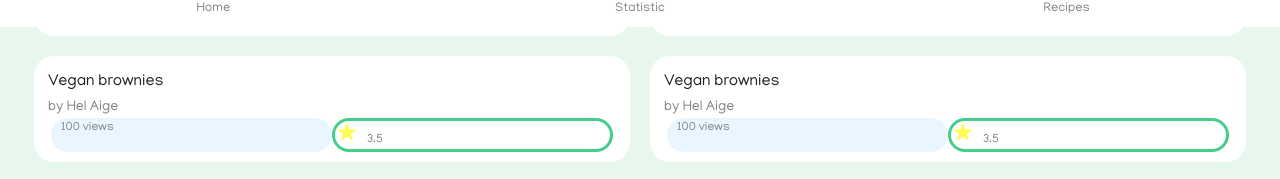
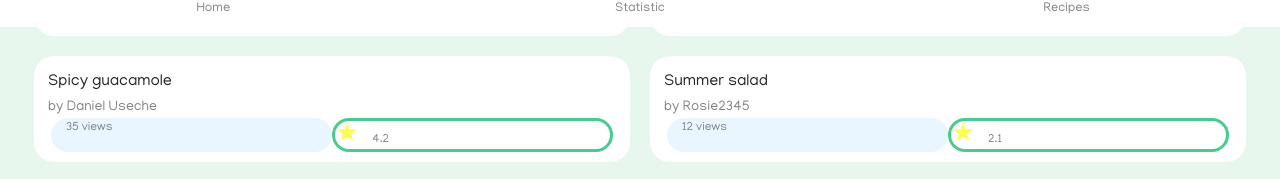
Before and after one commit to usechedaniel88/front-recette-social-las-abuelas, a React (Create React App) app: page /home-social in a window 1280 px wide. Shown: the part 773-952 px from the top of the page. Built offline with nearby package versions, Linux system fonts and the light colour scheme.

Commit message:
home-social-page estilos 90% hecho

```diff
--- a/src/components/RecipeCard/RecipeCard.tsx
+++ b/src/components/RecipeCard/RecipeCard.tsx
@@ -1,21 +1,26 @@
-import React from 'react'
+
 import star  from '../../assets/icons/star-yellow.png'
-import { RecipeAutor, RecipeContainer, RecipeDetails, RecipeInfo, StarContainer, ViewsContainer } from './recipeCard.style'
+import { RecipeAutor, RecipeContainer, RecipeDetails, RecipeInfo, StarContainer, StarImage,  ViewsContainer } from './recipeCard.style'
 
-type Props = {}
+type Props = {
+  recipeName: string;
+  by: string;
+  views: number;
+  califications: number;
+}
 
 const RecipeCard = (props: Props) => {
   return (
     <RecipeContainer>
-        <h5>Vegan brownies</h5>
-        <RecipeAutor>by Hel Aige</RecipeAutor>
+        <h5>{props.recipeName}</h5>
+        <RecipeAutor>by {props.by}</RecipeAutor>
         <RecipeInfo>
             <ViewsContainer>
-                <RecipeDetails>100 views</RecipeDetails>
+                <RecipeDetails>{props.views} views</RecipeDetails>
             </ViewsContainer>
             <StarContainer>
-            <img src={star} alt='star' width='20px' height='20px'/>
-            <RecipeDetails>3.5</RecipeDetails>
+            <StarImage src={star} alt='star'/>
+            <RecipeDetails>{props.califications}</RecipeDetails>
             </StarContainer>
         </RecipeInfo>
 
--- a/src/components/RecipeCard/recipeCard.style.tsx
+++ b/src/components/RecipeCard/recipeCard.style.tsx
@@ -36,5 +36,9 @@ export const RecipeAutor = styled.p`
 export const RecipeDetails = styled.span`
     color: ${theme.GrayText};
     font-size: 0.75rem;
-    padding: 10px;
+    padding: 15px;
 `
+export const StarImage = styled.img`
+width:20px;
+ height:20px;
+`
--- a/src/pages/HomeSocialPage/HomeSocialPage.tsx
+++ b/src/pages/HomeSocialPage/HomeSocialPage.tsx
@@ -19,10 +19,10 @@ const SocialPage = (props: Props) => {
         <StyleH1>Let’s get cooking!</StyleH1>
         <H4Home>New recipes this week:</H4Home>
         <ContainerHome>
-        <RecipeCard/>
-        <RecipeCard/>
-        <RecipeCard/>
-        <RecipeCard/>
+        <RecipeCard recipeName={'Vegan brownies'} by={'Hel Aige'} views={100} califications={3.5}/>
+        <RecipeCard recipeName={'Chocolate cake'} by={'Fabio'} views={50} califications={4.9}/>
+        <RecipeCard recipeName={'Spicy guacamole'} by={'Daniel Useche'} views={35} califications={4.2}/>
+        <RecipeCard recipeName={'Summer salad'} by={'Rosie2345'} views={12} califications={2.1}/>
         </ContainerHome>
         <H4Home>What type of recipe are you looking for?</H4Home>
         <ContainerTypeRecipeCard>
```
